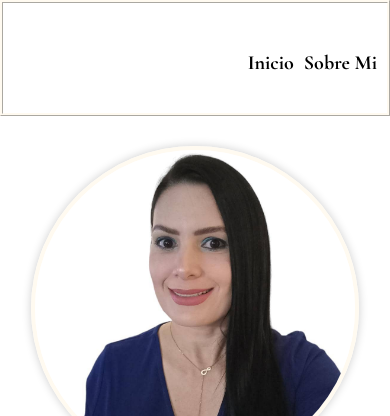
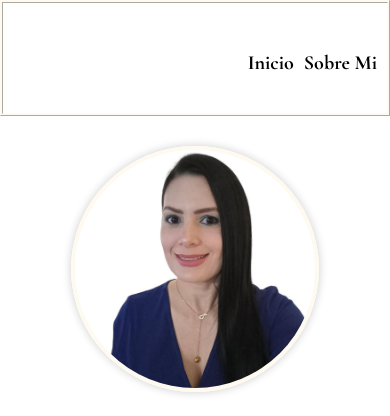
Before and after one commit to netorres16/Proyecto, a plain HTML site: page index.html in a window 390 px wide. Shown: the top 416 px of the page. Drawn offline with nearby package versions, Linux system fonts and the light colour scheme.

Commit message:
cambios en el header

```diff
--- a/css/style.css
+++ b/css/style.css
@@ -61,7 +61,7 @@ img{
     max-width: 20rem;
     border-radius: 50%;
     border: 4px solid floralwhite;
-    box-shadow: 0 0 10px rgba(0, 0, 0, 0.2)
+    box-shadow: 0 0 10px rgba(0, 0, 0, 0.2);
 }
 section{
     margin-bottom: 20px;
@@ -153,7 +153,7 @@ footer li:hover{
     color: #af599e;
 }
 
-@media (max-width:500px) {
+@media screen and (max-width:500px) {
     header{
     flex-direction:initial;
     align-items: center;
@@ -161,20 +161,25 @@ footer li:hover{
     padding: 10px;
     border-style:ridge;
     border-color: floralwhite;
-
+     }
 
     textarea
     {
      width:100%;
     }
 
-}
 nav ul{
     margin-top: 10px;
 }
+
 main{
     padding: 30px;
 }
+img{
+    max-width: 15rem;
+    border-radius: 50%;
+    border: 4px solid floralwhite;
+    }
 
 .Boton {
     display: block;
```
